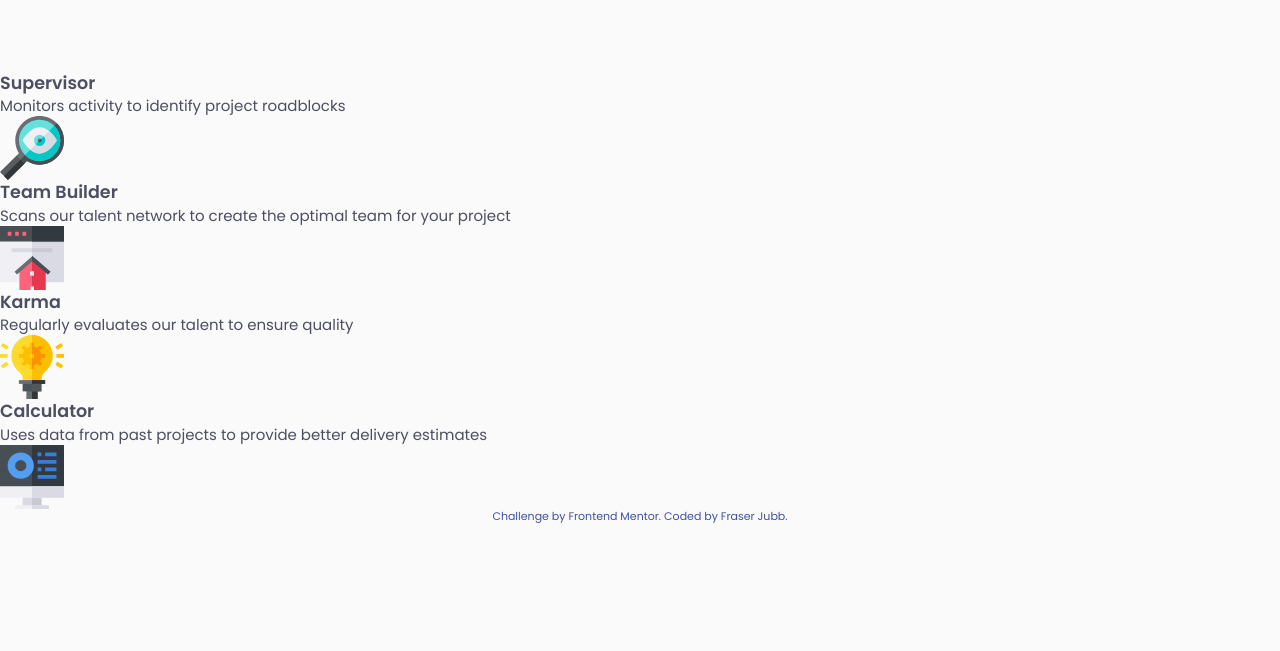
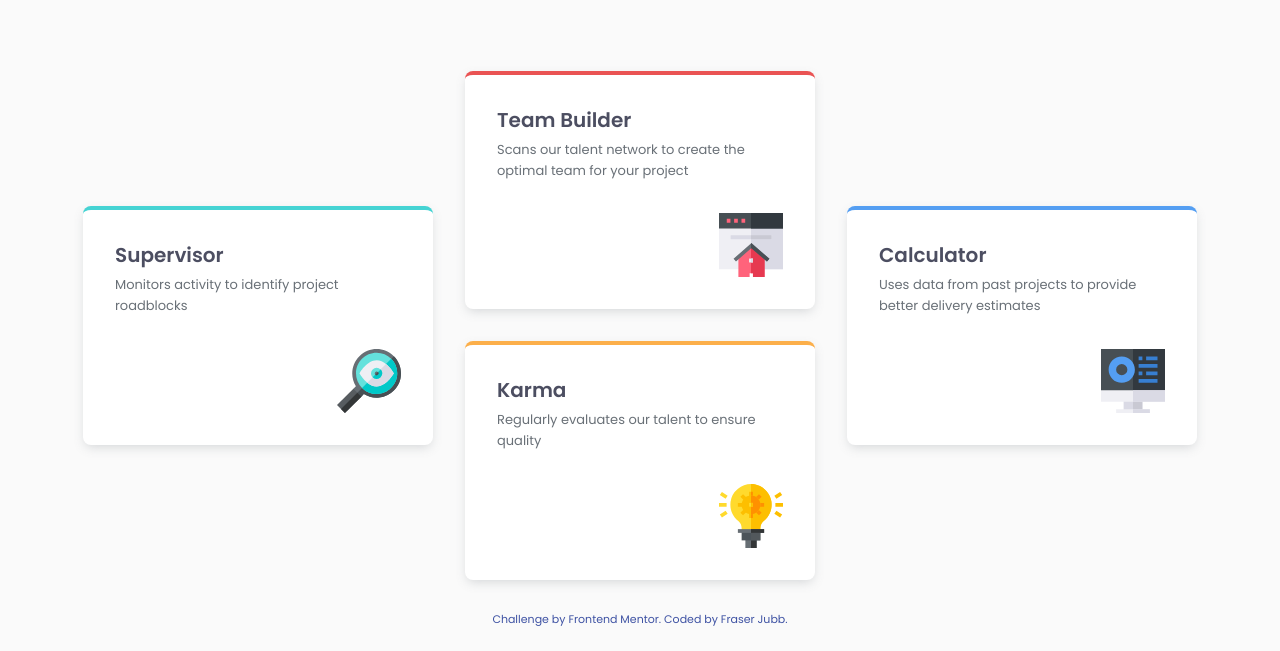
Before and after one commit to fraserjubb/fm-four-card-feature-section, a plain HTML site: page index.html in a window 1280 px wide. Shown: the part 262-913 px from the top of the page. Before the commit the page ends 810 px from the top, so only its background shows below. Drawn offline with Linux system fonts and the light colour scheme.

Commit message:
Styled cards and body

```diff
--- a/css/styles.css
+++ b/css/styles.css
@@ -10,6 +10,7 @@
 
   /* Pixel Sizes: */
   --4px: 0.25rem;
+  --6px: 0.375rem;
   --8px: 0.5rem;
   --10px: 0.625rem;
   --11px: 0.6875rem;
@@ -21,6 +22,7 @@
   --18px: 1.125rem;
   --20px: 1.25rem;
   --24px: 1.5rem;
+  --32px: 2rem;
   --36px: 2.25rem;
 
   /* Font Weights: */
@@ -111,11 +113,9 @@ MAIN:
   display: flex;
   flex-direction: column;
 
-  margin: 0 auto;
+  margin: 100px auto 74px auto;
   max-width: 540px;
   text-align: center;
-
-  margin: 100px auto 74px auto;
 }
 
 .header__title,
@@ -139,22 +139,65 @@ MAIN:
 
 /* Layout: */
 .container {
-  /* display: flex; */
+  display: flex;
+  justify-content: center;
+  align-items: center;
+  gap: var(--32px);
+}
+
+.column {
+  flex: 1;
+  max-width: 350px;
 }
 
 /* Card: */
 .card {
+  display: flex;
+  flex-direction: column;
+
+  background-color: white;
+  padding: var(--32px);
+  margin-bottom: var(--32px);
+  border-radius: var(--8px);
+
+  box-shadow: 0px 4px 11px -2px rgba(105, 112, 119, 0.25);
 }
 
 .card__title {
+  font-size: var(--20px);
+  line-height: 1.35;
+  font-weight: var(--fw-semibold);
+  margin-bottom: var(--6px);
 }
 
 .card__description {
+  color: var(--clr-grey-400);
+  font-size: var(--13px);
+  line-height: 1.6;
+  margin-bottom: var(--32px);
 }
 
 .card__image {
+  width: 64px;
+  align-self: end;
 }
 
+/* Colored Borders: */
+.bt-cyan {
+  border-top: var(--4px) solid var(--clr-primary-cyan);
+}
+
+.bt-red {
+  border-top: var(--4px) solid var(--clr-primary-red);
+}
+
+.bt-orange {
+  border-top: var(--4px) solid var(--clr-primary-orange);
+}
+
+.bt-blue {
+  border-top: var(--4px) solid var(--clr-primary-blue);
+}
 /*
 ********************************
 FOOTER:
```
